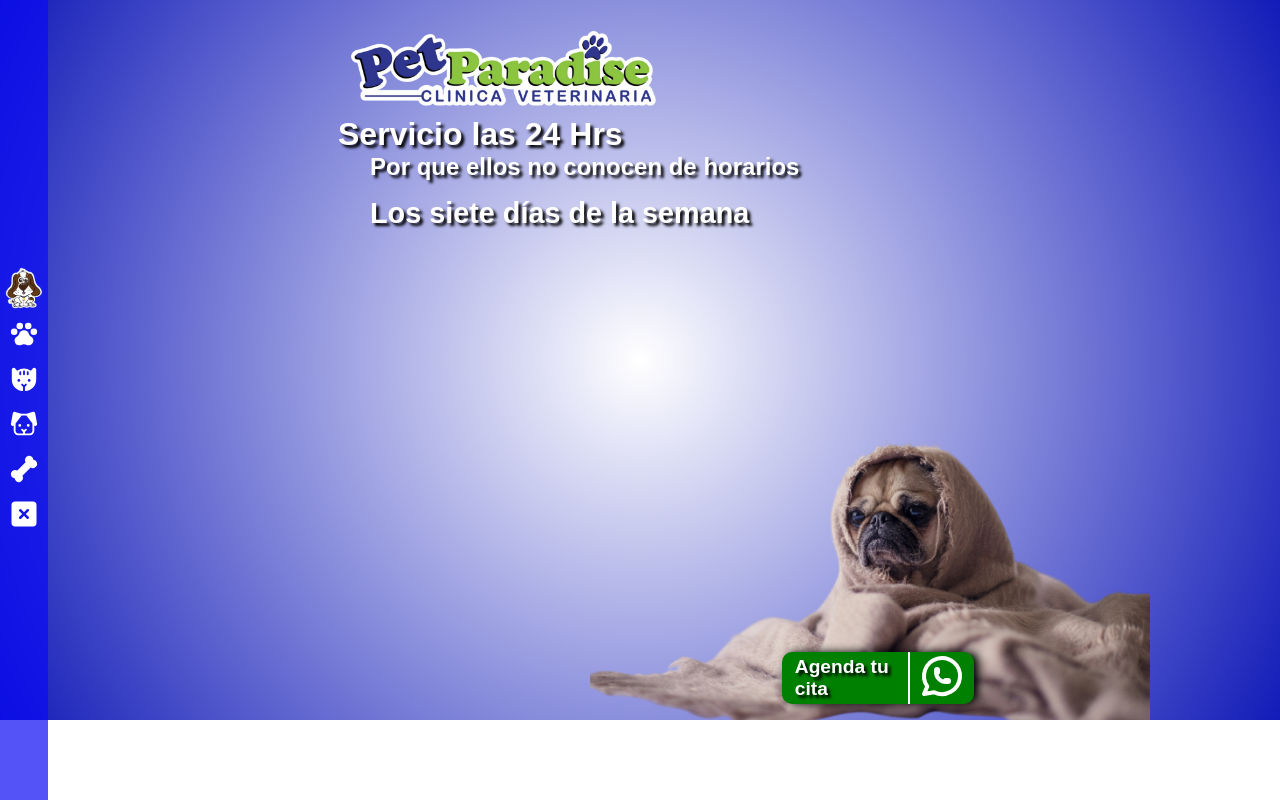
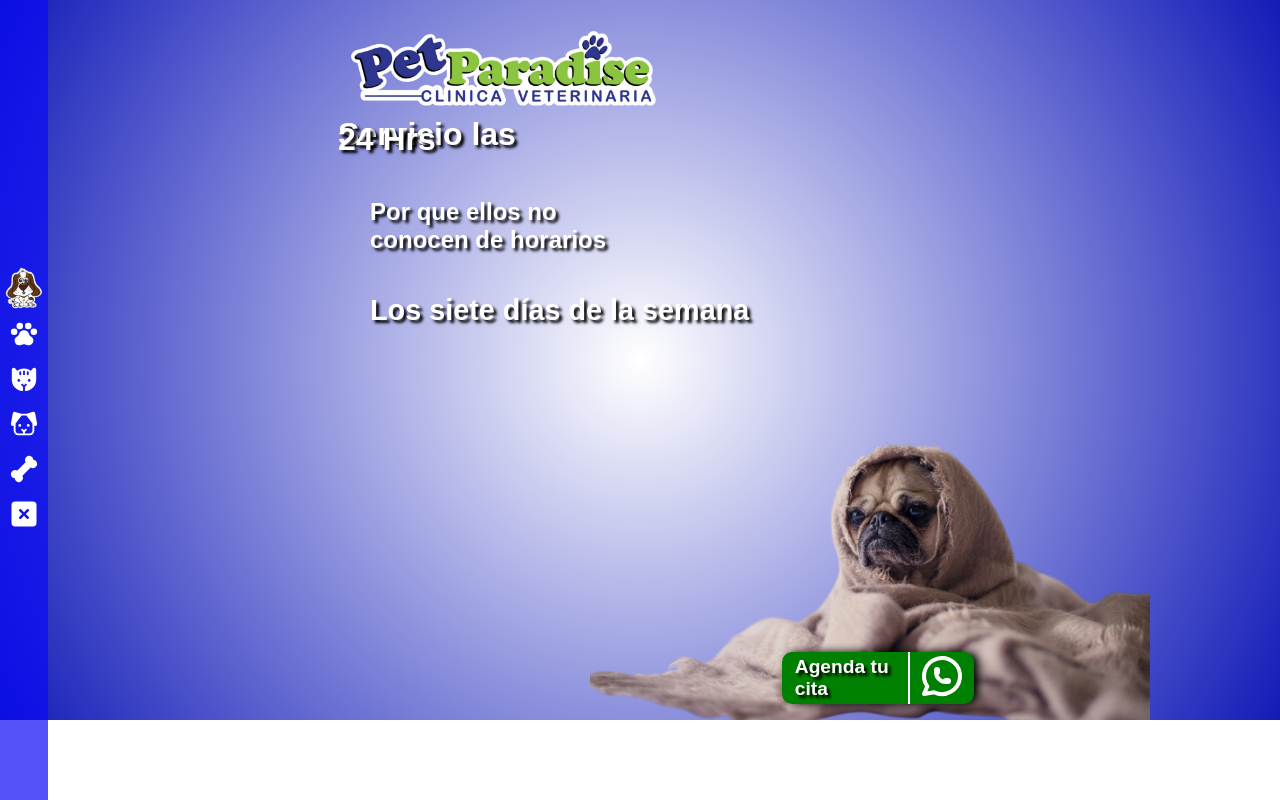
Before and after one commit to Thelaikano/petParadise, a React (Vite) app: page / in a window 1280 px wide. Shown: the top 800 px of the page. Built offline with nearby package versions, Linux system fonts and the light colour scheme; a web font is replaced by a local one.

Commit message:
actualizacion

```diff
--- a/src/components/inicio/carrusel.css
+++ b/src/components/inicio/carrusel.css
@@ -166,9 +166,13 @@
 .text-p2 > p {
   font-weight: bold;
   font-size: 1.4rem;
-  margin: 1rem 0 2.5rem 0;
 }
-
+.text-p2 > p:first-of-type {
+  margin-top: 1rem;
+}
+.text-p2 > p:last-of-type {
+  margin-bottom: 2.5rem;
+}
 .carrusel-p3 {
   overflow: hidden;
   display: flex;
@@ -279,7 +283,12 @@
   .text-p2 > p {
     font-weight: bold;
     font-size: 1.6rem;
-    margin: 2.5rem 0 2.5rem 0;
+  }
+  .text-p2 > p:first-of-type {
+    margin-top: 2.5rem;
+  }
+  .text-p2 > p:last-of-type {
+    margin-bottom: 2.5rem;
   }
   .img-carruselp2 {
     width: 38rem;
@@ -320,7 +329,12 @@
 
   .text-p2 > p {
     font-size: 1.8rem;
-    margin: 2.5rem 0 3rem 0;
+  }
+  .text-p2 > p:first-of-type {
+    margin-top: 2.5rem;
+  }
+  .text-p2 > p:last-of-type {
+    margin-bottom: 3rem;
   }
   .img-carruselp2 {
     width: 38rem;
@@ -362,7 +376,12 @@
   }
   .text-p2 > p {
     font-size: 1.8rem;
-    margin: 2.5rem 0 2rem 0;
+  }
+  .text-p2 > p:first-of-type {
+    margin-top: 2.5rem;
+  }
+  .text-p2 > p:last-of-type {
+    margin-bottom: 2rem;
   }
   .img-carruselp2 {
     width: 40rem;
@@ -423,7 +442,12 @@
 
   .text-p2 > p {
     font-size: 2rem;
-    margin: 2.5rem 0 2.5rem 0;
+  }
+  .text-p2 > p:first-of-type {
+    margin-top: 2.5rem;
+  }
+  .text-p2 > p:last-of-type {
+    margin-bottom: 2.5rem;
   }
   .img-carruselp2 {
     width: 45rem;
--- a/src/components/inicio/carrusel.jsx
+++ b/src/components/inicio/carrusel.jsx
@@ -60,9 +60,11 @@ export default function Carrusel({
             <div className="info-carruselp2">
               <img src="nombre.png" alt="nombre" className="titulo-carrusel" />
               <div className="text-p2">
-                <h2>Servicio las 24 Hrs</h2>
+                <h2>Servicio las</h2>
+                <h2>24 Hrs</h2>
 
-                <p>Por que ellos no conocen de horarios</p>
+                <p>Por que ellos no</p>
+                <p> conocen de horarios</p>
 
                 <h3>Los siete días de la semana</h3>
               </div>
```
